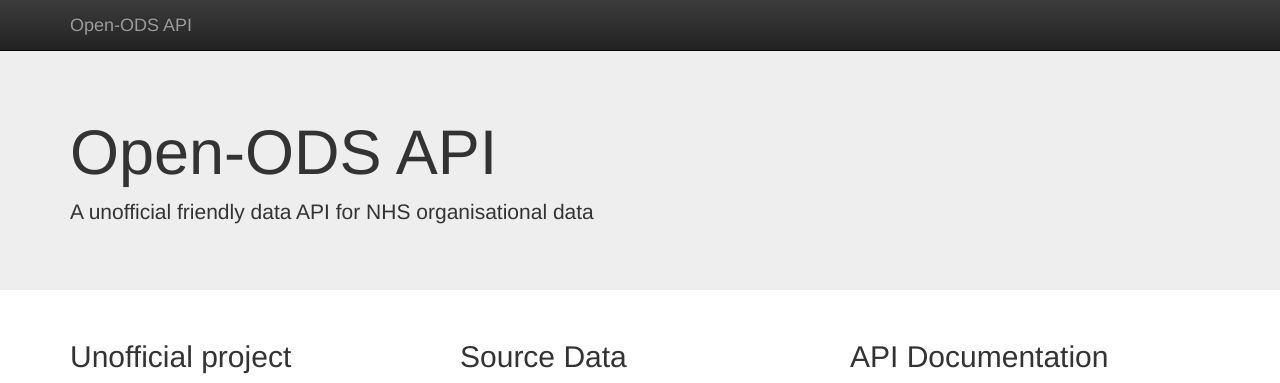
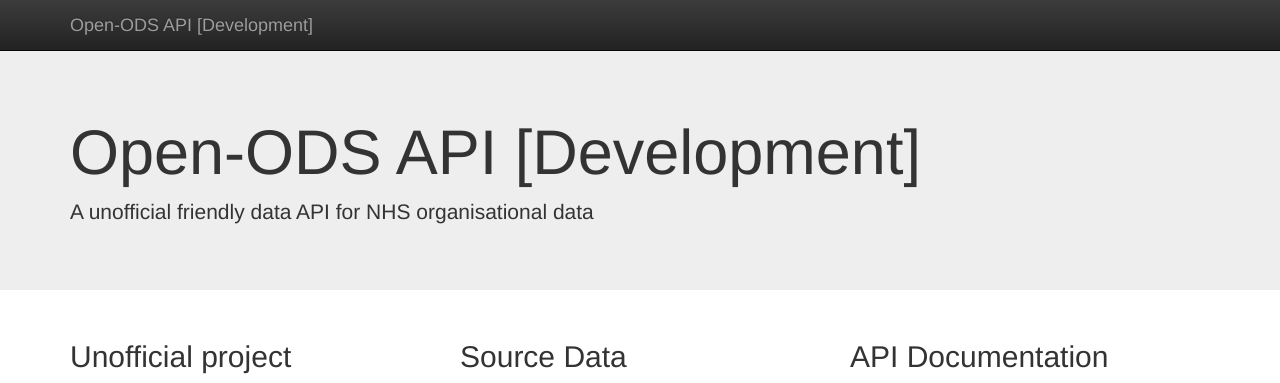
Before and after one commit to open-ods/open-ods, a Flask app: page / in a window 1280 px wide. Shown: the top 383 px of the page. Run offline with Flask 2, Linux system fonts and the light colour scheme; parts of the project's set-up code (start-up, migrations or seed data) failed here and were passed over; some libraries are stand-ins or nearby versions.

Commit message:
Add label to landing page to indicate if system is not a live deployment.

```diff
--- a/openods_api/config.py
+++ b/openods_api/config.py
@@ -7,6 +7,8 @@
 API_USER = os.environ.get('API_USER', 'user')
 API_PASS = os.environ.get('API_PASS', 'pass')
 API_USE_AUTH = os.environ.get('API_USE_AUTH', 'FALSE')
+LIVE_DEPLOYMENT = os.environ.get('LIVE_DEPLOYMENT', 'FALSE')
+INSTANCE_NAME = os.environ.get('INSTANCE_NAME', 'Development')
 
 print(str.format("Database URL: {0}", DATABASE_URL))
 print(str.format("Cache Timeout: {0}", CACHE_TIMEOUT))
--- a/openods_api/routes.py
+++ b/openods_api/routes.py
@@ -22,7 +22,7 @@
 
     Returns API documentation as HTML
     """
-    return render_template('index.html')
+    return render_template('index.html', instance_name=config.INSTANCE_NAME, live_deployment=config.LIVE_DEPLOYMENT)
 
 
 @app.route('/documentation')
--- a/openods_api/templates/index.html
+++ b/openods_api/templates/index.html
@@ -6,7 +6,7 @@
     <head>
         <meta charset="utf-8">
         <meta http-equiv="X-UA-Compatible" content="IE=edge,chrome=1">
-        <title>Open-ODS API</title>
+        <title>Open-ODS API  {% if live_deployment == 'FALSE' %}[{{ instance_name }}]{% endif %}</title>
         <meta name="description" content="">
         <meta name="viewport" content="width=device-width, initial-scale=1">
         <link rel="apple-touch-icon" href="../static/apple-touch-icon.png">
@@ -36,17 +36,16 @@
             <span class="icon-bar"></span>
             <span class="icon-bar"></span>
           </button>
-          <a class="navbar-brand" href=".">Open-ODS API</a>
+          <a class="navbar-brand" href=".">Open-ODS API {% if live_deployment == 'FALSE' %}[{{ instance_name }}]{% endif %}</a>
         </div>
         <div id="navbar" class="navbar-collapse collapse">
         </div><!--/.navbar-collapse -->
       </div>
     </nav>
 
-    <!-- Main jumbotron for a primary marketing message or call to action -->
     <div class="jumbotron">
       <div class="container">
-        <h1>Open-ODS API</h1>
+        <h1>Open-ODS API {% if live_deployment == 'FALSE' %}[{{ instance_name }}]{% endif %}</h1>
         <p>A unofficial friendly data API for NHS organisational data</p>
         <!-- <p><a class="btn btn-primary btn-lg" href="#" role="button">Learn more &raquo;</a></p> -->
       </div>
@@ -78,14 +77,16 @@
         <p>Open source under the <a href="https://tldrlegal.com/license/mit-license">MIT License (MIT)</a></p>
           <p>Copyright &copy; Open-ODS 2015 </p>
       </footer>
-    </div> <!-- /container -->        <script src="//ajax.googleapis.com/ajax/libs/jquery/1.11.2/jquery.min.js"></script>
+    </div> <!-- /container -->
+
+        <script src="//ajax.googleapis.com/ajax/libs/jquery/1.11.2/jquery.min.js"></script>
+
         <script>window.jQuery || document.write('<script src="../static/js/vendor/jquery-1.11.2.min.js"><\/script>')</script>
 
         <script src="../static/js/vendor/bootstrap.min.js"></script>
 
         <script src="../static/js/main.js"></script>
 
-        <!-- Google Analytics: change UA-XXXXX-X to be your site's ID. -->
         <script>
             (function(b,o,i,l,e,r){b.GoogleAnalyticsObject=l;b[l]||(b[l]=
             function(){(b[l].q=b[l].q||[]).push(arguments)});b[l].l=+new Date;
```
